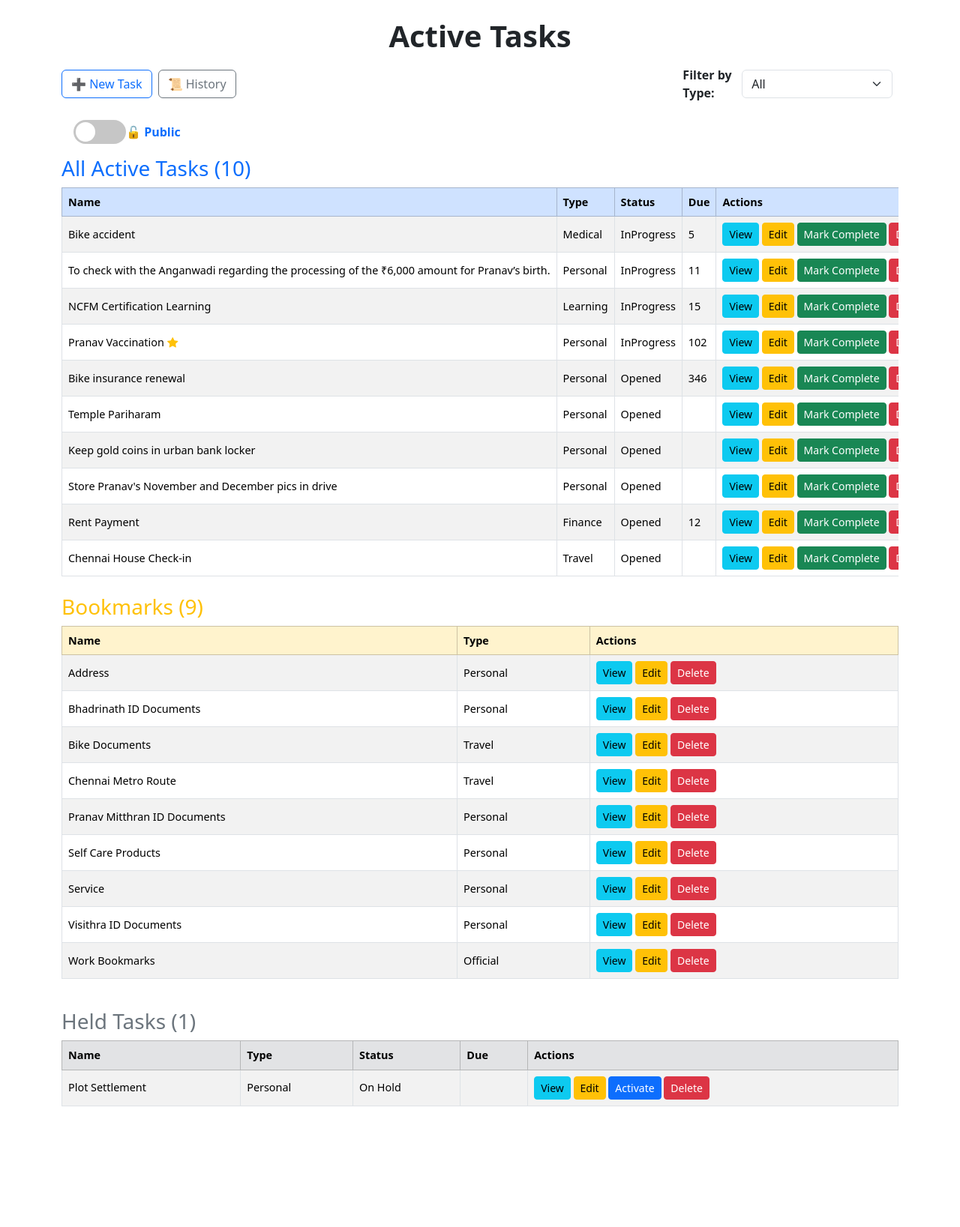
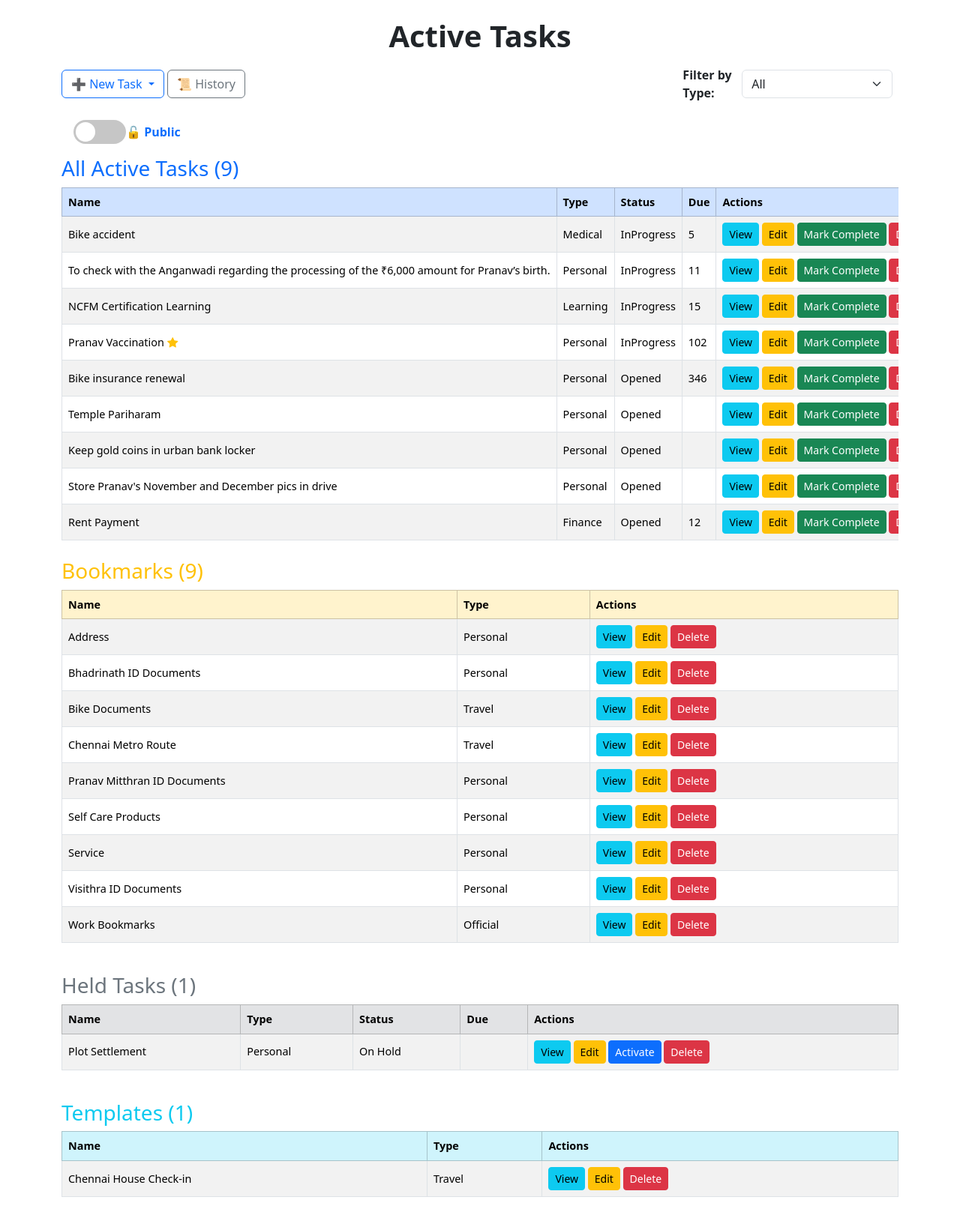
Before and after one commit to bhadrinath95/worktracker, a Django app: page / in a window 1280 px wide. Shown: the part 56-1693 px from the top of the page at 75% size. Before the commit the page ends 1532 px from the top, so only its background shows below. Run offline with Django 5.2, Linux system fonts and the light colour scheme; a user stored in the database is signed in; data comes from the database, SQL or seed files in the repository; both versions use the stored data as it was after the commit; some libraries are stand-ins or nearby versions.

Commit message:
Initial commit

```diff
--- a/templates/tracker/task_list.html
+++ b/templates/tracker/task_list.html
@@ -26,9 +26,26 @@
 <h1>Active Tasks</h1>
 
 <div class="d-flex flex-wrap align-items-center justify-content-between mb-3">
+    <div class="dropdown mb-2">
+      <button class="btn btn-outline-primary dropdown-toggle"
+              type="button"
+              data-bs-toggle="dropdown"
+              aria-expanded="false">
+        ➕ New Task
+      </button>
 
-  <div class="d-flex gap-2 mb-2">
-    <a href="{% url 'tracker:task_create' %}" class="btn btn-outline-primary">➕ New Task</a>
+      <ul class="dropdown-menu">
+        <li>
+          <a class="dropdown-item" href="{% url 'tracker:task_create' %}">
+            📝 Create Task
+          </a>
+        </li>
+        <li>
+          <a class="dropdown-item" href="{% url 'tracker:task_from_template' %}">
+            📋 From Template
+          </a>
+        </li>
+      </ul>
     <a href="{% url 'tracker:task_history' %}" class="btn btn-outline-secondary">📜 History</a>
   </div>
 
@@ -200,6 +217,36 @@
     </table>
   </div>
   {% endif %}
+
+  {% if template_tasks %}
+  <h3 class="text-info mt-4">Templates ({{ template_tasks|length }})</h3>
+
+  <div class="table-responsive">
+    <table class="table table-bordered table-striped align-middle text-nowrap">
+      <thead class="table-info">
+        <tr>
+          <th>Name</th>
+          <th>Type</th>
+          <th>Actions</th>
+        </tr>
+      </thead>
+      <tbody>
+        {% for task in template_tasks %}
+        <tr>
+          <td>{{ task.name }}{% if task.is_important %}<i class="bi bi-star-fill text-warning ms-1"></i>{% endif %}</td>
+          <td>{{ task.task_type.name }}</td>
+          <td>
+            <a href="{% url 'tracker:update_list' task.id %}" class="btn btn-sm btn-info">View</a>
+            <a href="{% url 'tracker:task_update' task.id %}" class="btn btn-sm btn-warning">Edit</a>
+            <a href="{% url 'tracker:task_delete' task.id %}" class="btn btn-sm btn-danger">Delete</a>
+          </td>
+        </tr>
+        {% endfor %}
+      </tbody>
+    </table>
+  </div>
+  {% endif %}
+
 </div>
 </div>
 {% endblock %}
--- a/tracker/models.py
+++ b/tracker/models.py
@@ -31,6 +31,7 @@ class Task(models.Model):
     is_bookmark = models.BooleanField(default=False)
     is_private = models.BooleanField(default=False)
     is_important = models.BooleanField(default=False)
+    is_template = models.BooleanField(default=False)
 
     def __str__(self):
         return self.name
--- a/tracker/urls.py
+++ b/tracker/urls.py
@@ -5,6 +5,7 @@ urlpatterns = [
     path('', views.TaskListView.as_view(), name='task_list'),
     path('history/', views.TaskHistoryView.as_view(), name='task_history'),
     path('task/add/', views.TaskCreateView.as_view(), name='task_create'),
+    path('task/tasktemplate/', views.TaskFromTemplateCreateView.as_view(), name='task_from_template'),
     path('task/<int:pk>/edit/', views.TaskUpdateView.as_view(), name='task_update'),
     path('task/<int:pk>/delete/', views.TaskDeleteView.as_view(), name='task_delete'),
     path('task/<int:pk>/complete/', views.mark_task_complete, name='mark_task_complete'),
--- a/tracker/views.py
+++ b/tracker/views.py
@@ -2,12 +2,12 @@ from django.shortcuts import render, get_object_or_404, redirect
 from django.utils import timezone
 from django.views import View
 from django.views.generic import (
-    ListView, CreateView, UpdateView, DeleteView
+    ListView, CreateView, UpdateView, DeleteView, FormView
 )
 from django.urls import reverse_lazy, reverse
 from django.db.models import F, Q
 from .models import Task, Update, TaskType, LifePrinciple, Document, LifePrincipleTopic
-from .forms import TaskForm, UpdateForm, DocumentFormSet
+from .forms import TaskForm, UpdateForm, DocumentFormSet, TaskFromTemplateForm
 from django.contrib import messages
 from django.contrib.auth.mixins import LoginRequiredMixin
 from django.contrib.auth.decorators import login_required
@@ -15,6 +15,7 @@ from django.http import JsonResponse
 from .models import UpdateTemplate
 from datetime import date
 from calendar import monthrange
+from django.db import transaction
 
 # -------------------------
 # TASK VIEWS
@@ -26,7 +27,7 @@ class TaskListView(LoginRequiredMixin, ListView):
     context_object_name = 'tasks'
 
     def get_queryset(self):
-        queryset = Task.objects.exclude(status__in=['Completed', 'Cancelled', 'Hold']).exclude(is_bookmark=True)
+        queryset = Task.objects.exclude(status__in=['Completed', 'Cancelled', 'Hold']).exclude(is_bookmark=True).exclude(is_template=True)
         view_mode = self.request.GET.get('view', 'public')
         if view_mode == "private":
             user_profile  = getattr(self.request.user, "userprofile", None)
@@ -76,19 +77,19 @@ class TaskListView(LoginRequiredMixin, ListView):
             started_date=today,
             target_date=today,
             **common_filters
-        ).exclude(status__in=['Completed', 'Cancelled', 'Hold']).exclude(is_bookmark=True)
+        ).exclude(status__in=['Completed', 'Cancelled', 'Hold']).exclude(is_bookmark=True).exclude(is_template=True)
         tasks_by_updates = Task.objects.filter(
             updates__date=today,
             updates__status__in=['Opened', 'InProgress'],
             **common_filters
-        ).exclude(status__in=['Completed', 'Cancelled', 'Hold']).exclude(is_bookmark=True)
+        ).exclude(status__in=['Completed', 'Cancelled', 'Hold']).exclude(is_bookmark=True).exclude(is_template=True)
         today_tasks = tasks_by_target_date.union(tasks_by_updates).order_by('name')
         context['today_tasks'] = today_tasks
 
         held_tasks = Task.objects.filter(
             status__in=['Hold'],
             **common_filters
-        ).order_by('name')
+        ).exclude(is_template=True).order_by('name')
 
         context['held_tasks'] = held_tasks
 
@@ -96,9 +97,12 @@ class TaskListView(LoginRequiredMixin, ListView):
             is_bookmark=True,
             status__in=['Opened', 'InProgress'],
             **common_filters
-        ).order_by('name')
+        ).exclude(is_template=True).order_by('name')
 
         context['bookmarked_tasks'] = bookmarked_tasks
+
+        template_tasks = Task.objects.filter(is_template=True)
+        context['template_tasks'] = template_tasks
 
         return context
 
@@ -110,6 +114,44 @@ class TaskListView(LoginRequiredMixin, ListView):
                 return redirect("private_access", "tracker:task_list")
             raise
 
+class TaskFromTemplateCreateView(LoginRequiredMixin, FormView):
+    template_name = 'tracker/task_form.html'
+    form_class = TaskFromTemplateForm
+    success_url = reverse_lazy('tracker:task_list')
+
+    def form_valid(self, form):
+        template_task = form.cleaned_data['template']
+
+        with transaction.atomic():
+            # Create new Task
+            new_task = Task.objects.create(
+                name=form.cleaned_data['name'],
+                task_type=template_task.task_type,
+                started_date=form.cleaned_data.get('started_date'),
+                target_date=form.cleaned_data.get('target_date'),
+                status='Opened',
+                is_template=False,
+                is_bookmark=False,
+                is_private=False,
+                is_important=template_task.is_important
+            )
+
+            # Clone Updates
+            updates = template_task.updates.all()
+            Update.objects.bulk_create([
+                Update(
+                    task=new_task,
+                    description=upd.description,
+                    date=upd.date,
+                    is_check_box=upd.is_check_box,
+                    status='Opened',
+                    is_monthly_reminder=upd.is_monthly_reminder,
+                    date_to_remind=upd.date_to_remind
+                )
+                for upd in updates
+            ])
+
+        return super().form_valid(form)
 
 class TaskHistoryView(LoginRequiredMixin, ListView):
     model = Task
@@ -117,7 +159,7 @@ class TaskHistoryView(LoginRequiredMixin, ListView):
     context_object_name = 'tasks'
 
     def get_queryset(self):
-        queryset = Task.objects.filter(status__in=['Completed', 'Cancelled']).order_by('-completed_date')
+        queryset = Task.objects.filter(status__in=['Completed', 'Cancelled']).exclude(is_template=True).order_by('-completed_date')
         search = self.request.GET.get('search', '').strip()
 
         if search:
```
Also changed, not shown: tracker/forms.py (+20 -1 lines), db.sqlite3, tracker/migrations/0029_task_is_template.py (added).
